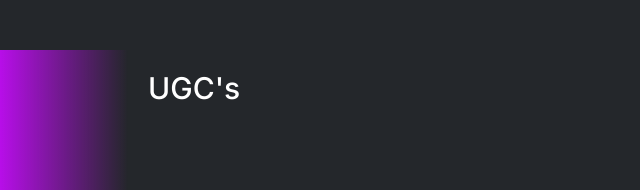
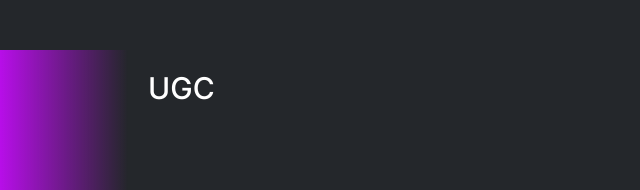
Before and after one commit to Rutinitas-Pemain-Roblox/rprid, a plain HTML site: page store.html in a window 1280 px wide. Shown: the part 610-800 px from the top of the page, 0-640 px from the left. Drawn offline with Linux system fonts and the light colour scheme; files whose address does not match are found by name.

Commit message:
Update store.html

```diff
--- a/store.html
+++ b/store.html
@@ -60,7 +60,7 @@
   </section>
 
   <section class="product">
-        <h2 class="product-category">UGC's</h2>
+        <h2 class="product-category">UGC</h2>
         <button class="pre-btn"><img src="images/arrow.png" alt=""></button>
         <button class="nxt-btn"><img src="images/arrow.png" alt=""></button>
         <div class="product-container">
```
